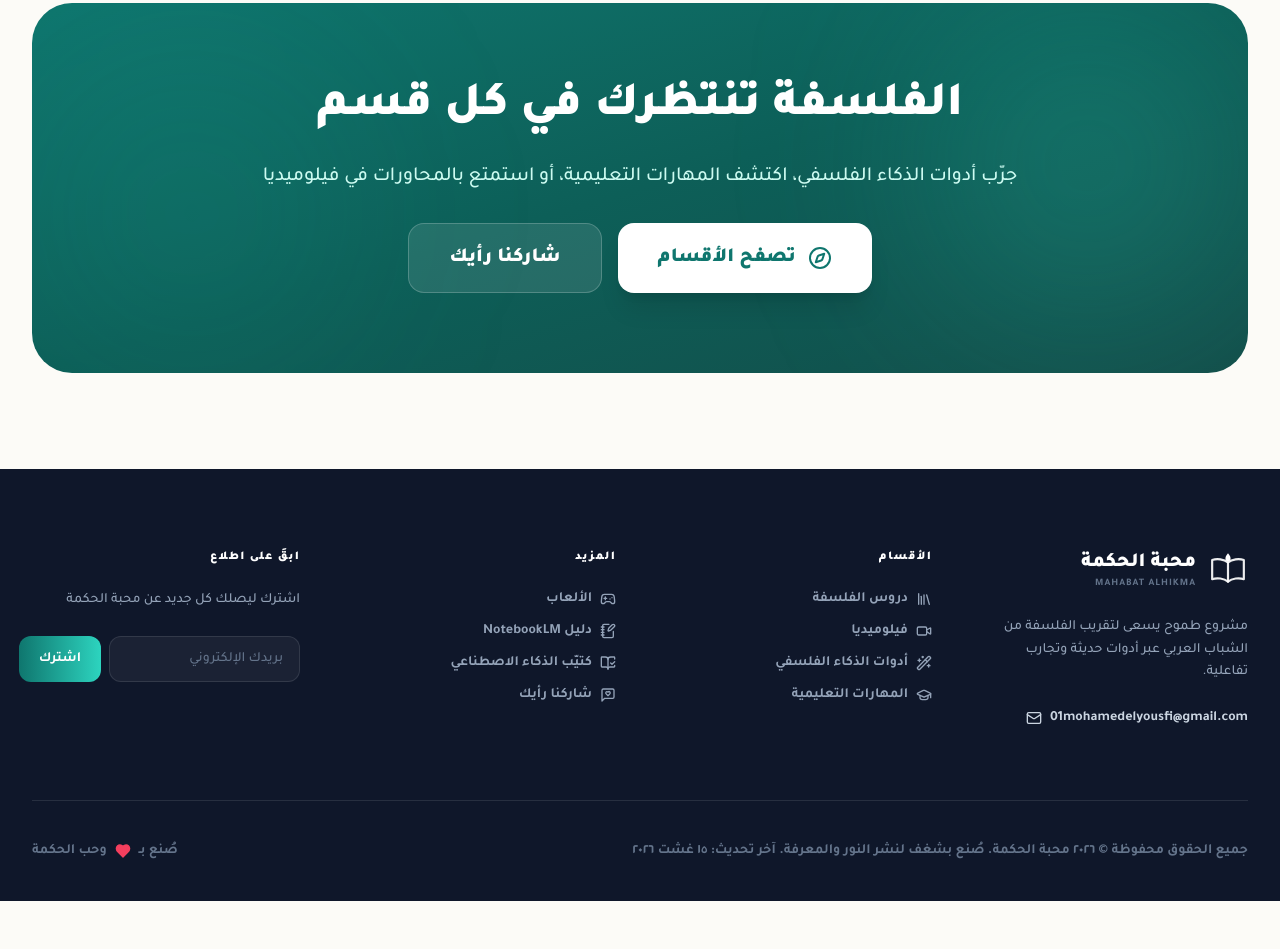
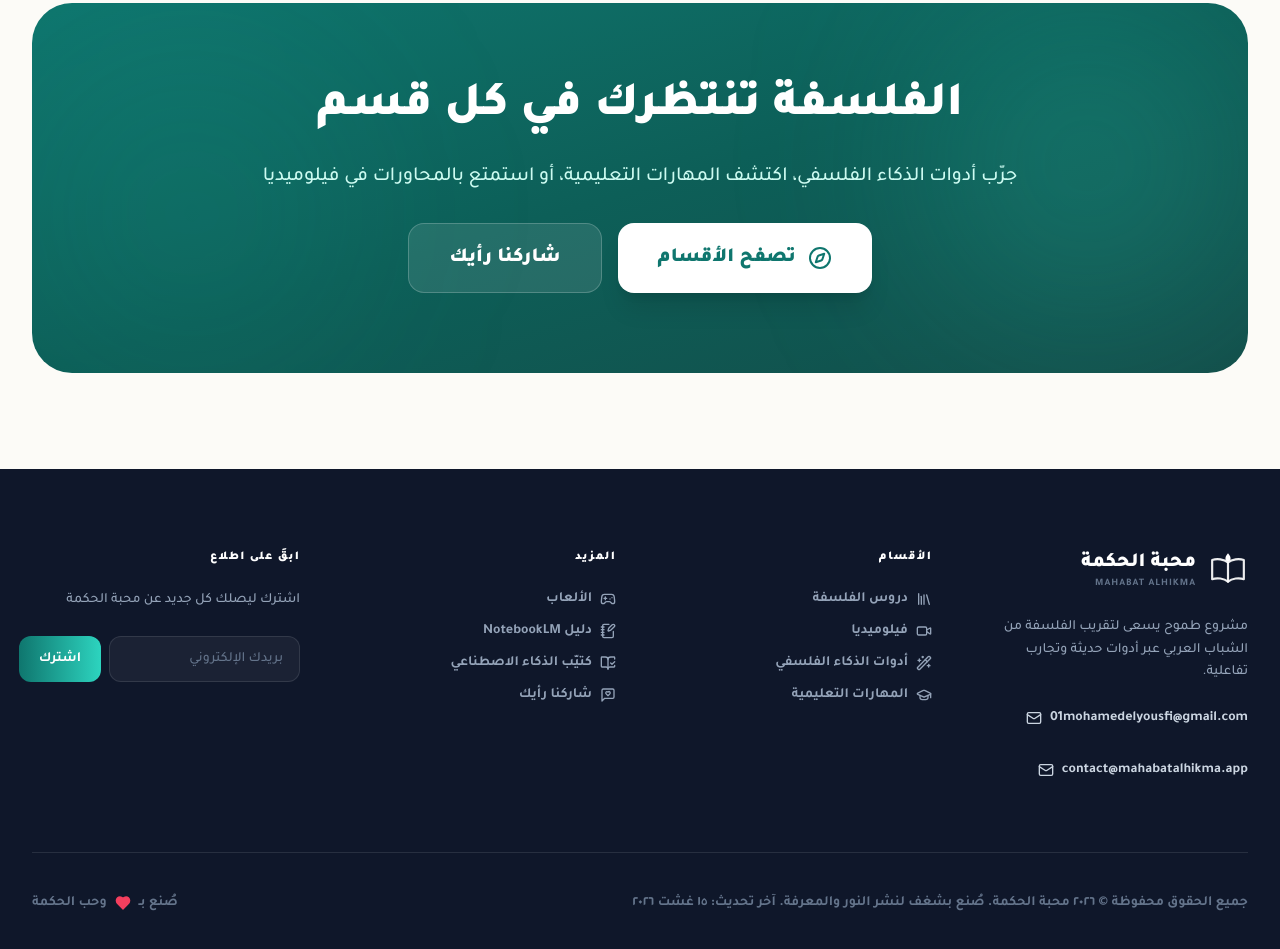
Before and after one commit to 01mohamedelyousfi-design/MAHABATLHIKMA, a website: page index.html in a window 1280 px wide. Shown: the part 3298-4247 px from the top of the page. Before the commit the page ends 4199 px from the top, so only its background shows below. Drawn offline with Linux system fonts and the light colour scheme.

Commit message:
feat(footer): add contact@mahabatalhikma.app email

```diff
--- a/index.html
+++ b/index.html
@@ -502,6 +502,10 @@
                         <i data-lucide="mail" class="w-4 h-4"></i>
                         01mohamedelyousfi@gmail.com
                     </a>
+                    <a href="https://mail.google.com/mail/?view=cm&fs=1&to=contact@mahabatalhikma.app&su=%D8%B1%D8%B3%D8%A7%D9%84%D8%A9%20%D8%A5%D9%84%D9%89%20%D9%85%D8%AD%D8%A8%D8%A9%20%D8%A7%D9%84%D8%AD%D9%83%D9%85%D8%A9" target="_blank" rel="noopener" class="inline-flex items-center gap-2 text-slate-300 hover:text-teal-400 transition-colors font-bold text-sm" dir="ltr">
+                        <i data-lucide="mail" class="w-4 h-4"></i>
+                        contact@mahabatalhikma.app
+                    </a>
                 </div>
 
                 <!-- Sections -->
```
